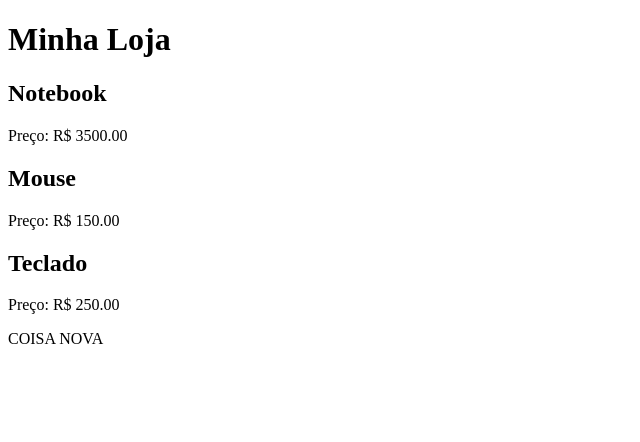
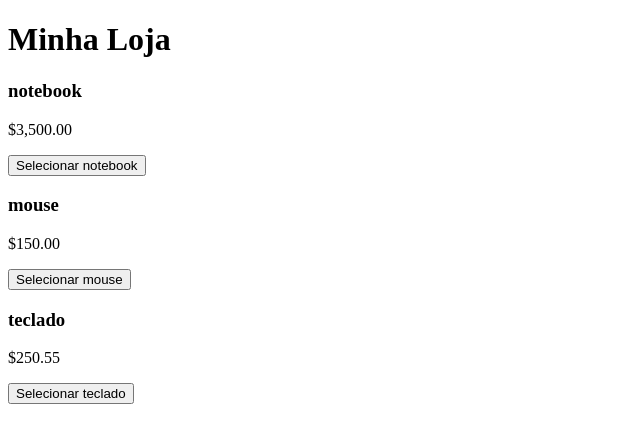
Before and after one commit to MathOak/Cursos-Angular-Autonomia-e-Renda, an Angular app: page / in a window 1280 px wide. Shown: the top 442 px of the page, without its empty margins (0-640 px from the left). Built offline with nearby package versions, Linux system fonts and the light colour scheme.

Commit message:
Feat: Separaçãolista/ produtos

```diff
--- a/src/app/app.html
+++ b/src/app/app.html
@@ -1,2 +1,3 @@
 <h1>Minha Loja</h1>
-<app-produto></app-produto>
+<app-lista-produtos></app-lista-produtos>
+<!-- <app-produto></app-produto> -->
--- a/src/app/app.ts
+++ b/src/app/app.ts
@@ -1,10 +1,11 @@
 import { Component, signal } from '@angular/core';
 import { RouterOutlet } from '@angular/router';
 import { Produto } from './components/produto/produto';
+import { ListaProdutos } from './components/lista-produtos/lista-produtos';
 
 @Component({
   selector: 'app-root',
-  imports: [Produto],
+  imports: [Produto, ListaProdutos],
   templateUrl: './app.html',
   styleUrl: './app.css'
 })
--- /dev/null
+++ b/src/app/components/lista-produtos/lista-produtos.html
@@ -0,0 +1,8 @@
+@for (item of produtos; track item.nome) {
+    <app-produto
+        [nome]="item.nome"
+        [preco]="item.preco"
+        (produtoSelecionado)="exibirProduto($event)"
+    >
+    </app-produto>
+}
--- /dev/null
+++ b/src/app/components/lista-produtos/lista-produtos.ts
@@ -0,0 +1,19 @@
+import { Component } from '@angular/core';
+import { Produto } from '../produto/produto';
+
+@Component({
+  selector: 'app-lista-produtos',
+  imports: [Produto],
+  templateUrl: './lista-produtos.html',
+  styleUrl: './lista-produtos.css',
+})
+export class ListaProdutos {
+    produtos = [
+    {nome: "notebook", preco:3500},
+    {nome: "mouse", preco: 150},
+    {nome:"teclado", preco: 250.55}
+  ]
+  exibirProduto(nome:string){
+    console.log('Produto selecionado é '+ nome)
+  }
+}
--- a/src/app/components/produto/produto.html
+++ b/src/app/components/produto/produto.html
@@ -1,9 +1,8 @@
 <div class="produto">
- @for (item of produtos; track item) {
- <h2>{{ item.nome | captalize}}</h2>
- @if(mostrarpreco){
- <p>Preço: {{ item.preco |precoFormatado }}</p>
- }
- }
- <p>COISA NOVA</p>
+ <h3>{{ nome }}</h3>
+ <p>{{ preco | currency }}</p>
+<button (click)="selecionarProduto()">
+    Selecionar {{ nome }}
+</button>
+
 </div>
--- a/src/app/components/produto/produto.ts
+++ b/src/app/components/produto/produto.ts
@@ -1,4 +1,4 @@
-import { Component } from '@angular/core';
+import { Component, EventEmitter, Input, Output, output, } from '@angular/core';
 import { CurrencyPipe, DatePipe, UpperCasePipe } from '@angular/common';
 import { PrecoFormatadoPipe } from '../../pipes/preco-formatado-pipe';
 import { CaptalizePipe } from '../../pipes/captalize-pipe';
@@ -9,12 +9,11 @@ import { CaptalizePipe } from '../../pipes/captalize-pipe';
   styleUrl: './produto.css',
 })
 export class Produto {
-  nome = "Produto Exemplo";
-  preco = 199.90;
-  mostrarpreco = true;
-  produtos = [
-    {nome: "notebook", preco:3500},
-    {nome: "mouse", preco: 150},
-    {nome:"teclado", preco: 250}
-  ]
+  @Input() nome:string = "";
+  @Input() preco:number = 0;
+  @Output() produtoSelecionado = new EventEmitter();
+
+  selecionarProduto(){
+    this.produtoSelecionado.emit(this.nome);
+  }
 }
```
Also changed, not shown: src/app/components/lista-produtos/lista-produtos.css (added), 1 other file (tests, documents, lock files or other folders).
